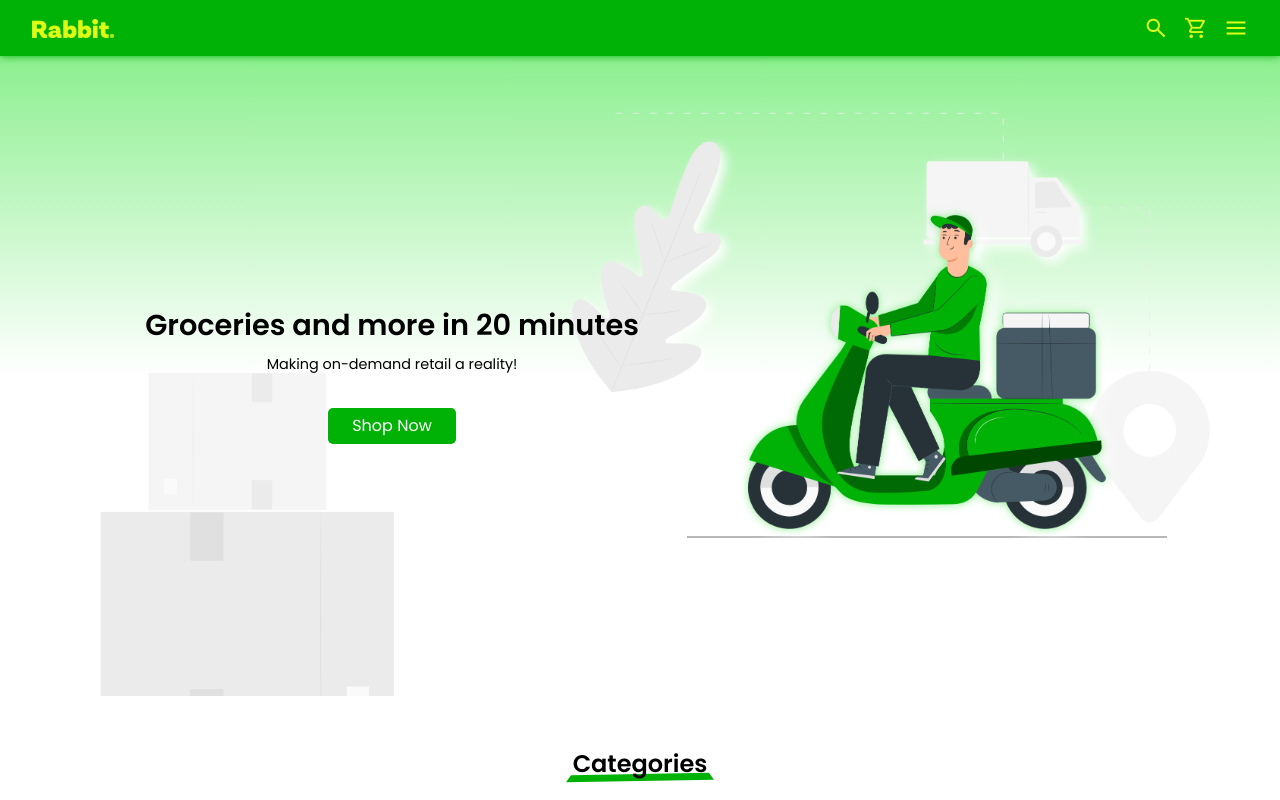
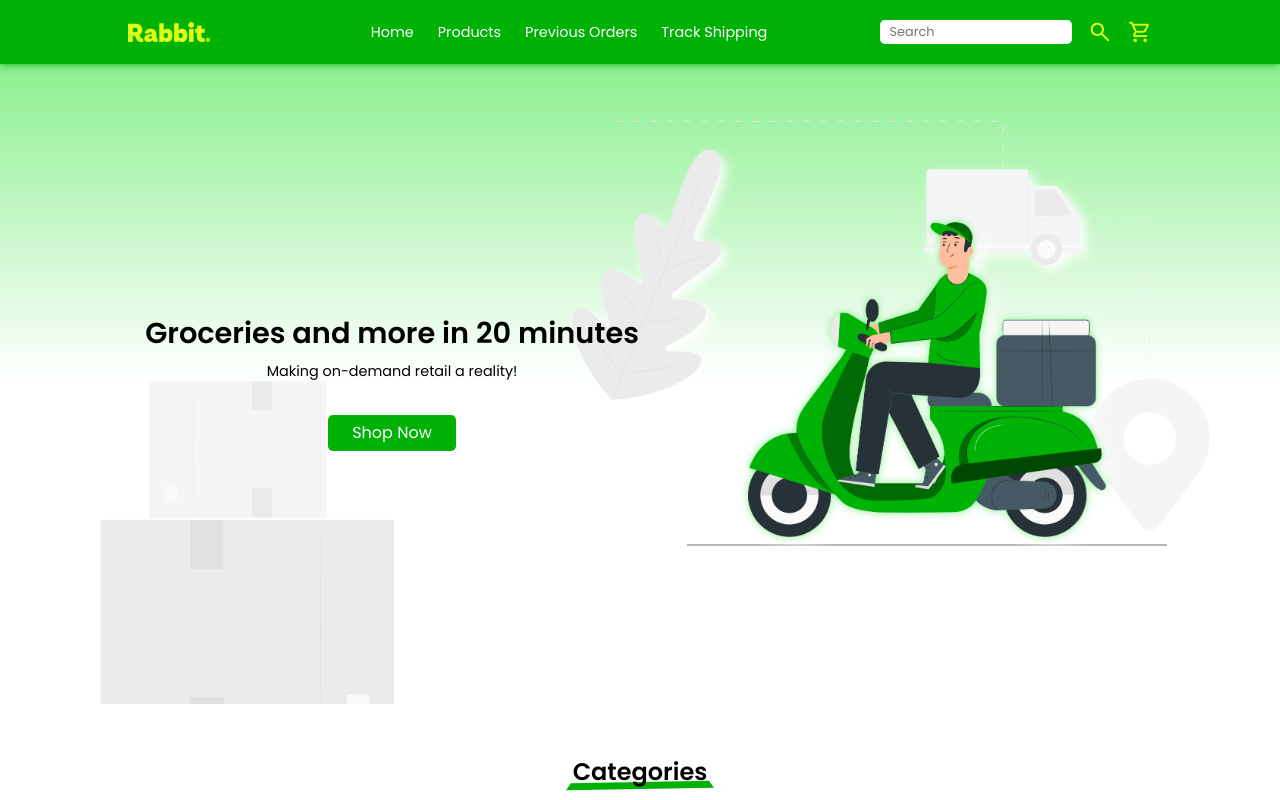
Before and after one commit to tzuyich/rabbitmart, a React (Create React App) app in the folder client/: page / in a window 1280 px wide. Shown: the top 800 px of the page. Built offline with nearby package versions, Linux system fonts and the light colour scheme.

Commit message:
added responsiveness to navigation bar

```diff
--- a/client/src/components/navigation/Navigation.js
+++ b/client/src/components/navigation/Navigation.js
@@ -49,11 +49,11 @@ const Navigation = () => {
                 <input ref={searchInput} placeholder={'Search'}
                        className={`${styles['search']} ${search === SEARCH_VISIBLE && styles['search-active']}`}/>
                 <div onClick={handleSearch} className={`material-symbols-outlined ${styles['icon']}`}>search</div>
-                <Link to={'/cart'} className={`material-symbols-outlined ${styles['icon']}`}
-                      style={{display: search === SEARCH_VISIBLE ? 'none' : 'block'}}>shopping_cart</Link>
+                <Link to={'/cart'}
+                      className={`material-symbols-outlined ${styles['icon']} ${search === SEARCH_VISIBLE && styles['hide-icon']}`}>shopping_cart</Link>
                 <div
                     onClick={() => setMenuActive(true)}
-                    className={`material-symbols-outlined ${styles['icon']} ${search === SEARCH_VISIBLE && styles['hide-icon']}`}>menu
+                    className={`material-symbols-outlined ${styles['icon']} ${styles['menu']} ${search === SEARCH_VISIBLE && styles['hide-icon']}`}>menu
                 </div>
             </div>
         </div>
--- a/client/src/components/navigation/navigation.module.css
+++ b/client/src/components/navigation/navigation.module.css
@@ -119,10 +119,63 @@
     transition: .2s ease-out all;
 }
 
-.close-menu:hover{
+.close-menu:hover {
     margin-left: 1em;
 }
 
 .show-menu {
     transform: translateX(0);
 }
+
+@media screen and (min-width: 980px) {
+    .menu {
+        display: none !important;
+    }
+
+    .hide-icon {
+        display: block;
+    }
+
+    .hide-search {
+        display: none;
+    }
+
+    .search {
+        visibility: visible;
+        width: 15em;
+    }
+
+    .nav-wrapper {
+        transform: translateX(0);
+        background: none;
+        position: relative;
+    }
+
+    .nav {
+        flex-direction: row;
+        gap: 1em;
+    }
+
+    .nav a {
+        font-size: .9rem;
+        color: white;
+    }
+
+    .nav a:hover {
+        color: var(--RABBIT_YELLO);
+    }
+
+    .close-menu {
+        display: none;
+    }
+}
+
+@media screen and (min-width: 1024px) {
+    .wrapper {
+        padding: 1em 8em;
+    }
+
+    .nav {
+        gap: 1.5em;
+    }
+}
```
